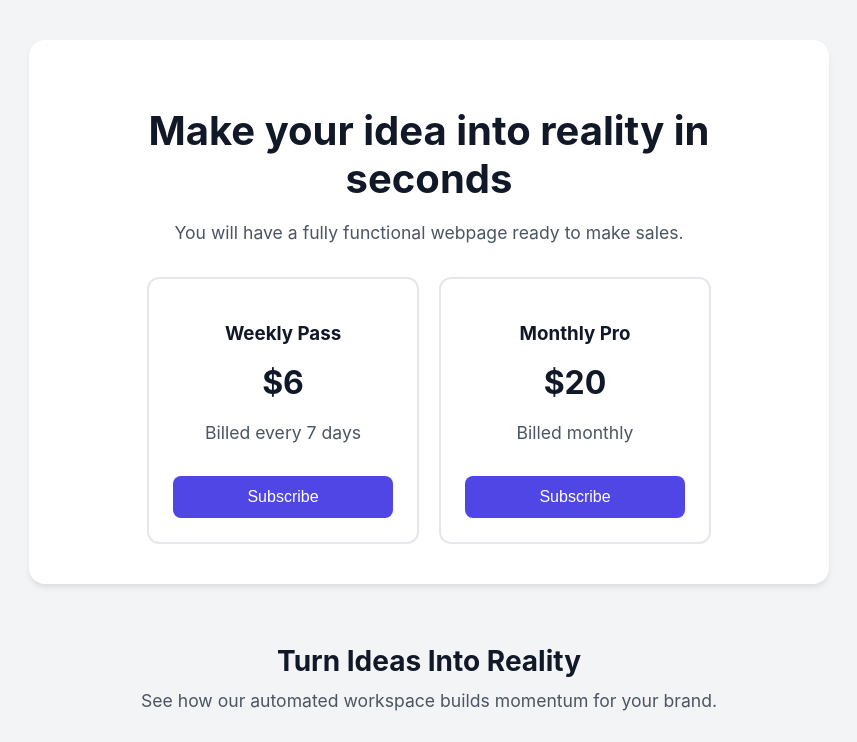
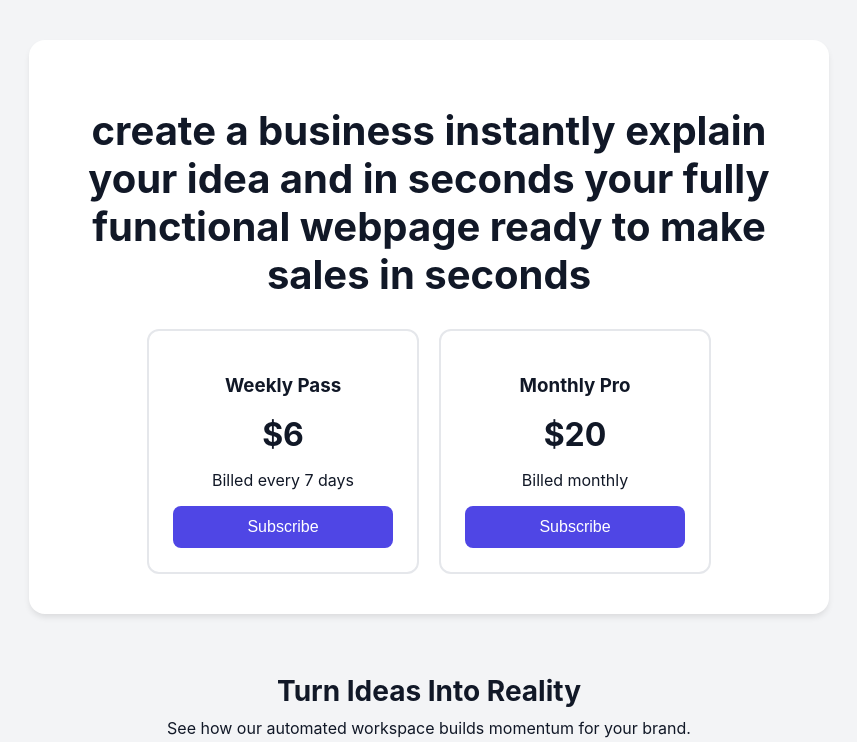
Before and after one commit to malcolmmcinnis5-alt/instant-biz-creator, a website: page index.html in a window 1280 px wide. Shown: the top 742 px of the page, without its empty margins (211-1068 px from the left). Drawn offline with Linux system fonts and the light colour scheme.

Commit message:
Update index.html

```diff
--- a/index.html
+++ b/index.html
@@ -28,14 +28,13 @@
             box-sizing: border-box;
             margin-bottom: 40px;
         }
-        h1 { font-size: 2.5rem; margin-bottom: 15px; line-height: 1.2; }
-        p { color: #4b5563; font-size: 1.1rem; margin-bottom: 30px; line-height: 1.5; }
+        h1 { font-size: 2.5rem; margin-bottom: 15px; line-height: 1.2; text-transform: none; }
         .pricing-cards {
             display: flex;
             gap: 20px;
             justify-content: center;
             flex-wrap: wrap;
-            margin-top: 20px;
+            margin-top: 30px;
         }
         .card {
             border: 2px solid #e5e7eb;
@@ -105,9 +104,8 @@
 <body>
 
     <div class="container">
-        <!-- 📝 Your Updated Headlines Below -->
-        <h1>Make your idea into reality in seconds</h1>
-        <p>You will have a fully functional webpage ready to make sales.</p>
+        <!-- 📝 Your Exact Text Line Added Below -->
+        <h1>create a business instantly explain your idea and in seconds your fully functional webpage ready to make sales in seconds</h1>
 
         <div class="pricing-cards">
             <div class="card">
@@ -130,7 +128,6 @@
     <p style="margin-top:0; margin-bottom:20px;">See how our automated workspace builds momentum for your brand.</p>
 
     <div class="image-grid">
-        <!-- 🛠️ Root-level Image Tracking -->
         <div class="gallery-item">
             <img src="image_AhnYC6.jpg" onerror="this.onerror=null; this.src='image_AhnYC6.JPG';" alt="Execution">
             <div class="image-caption">1. Put Ideas to Work</div>
```
